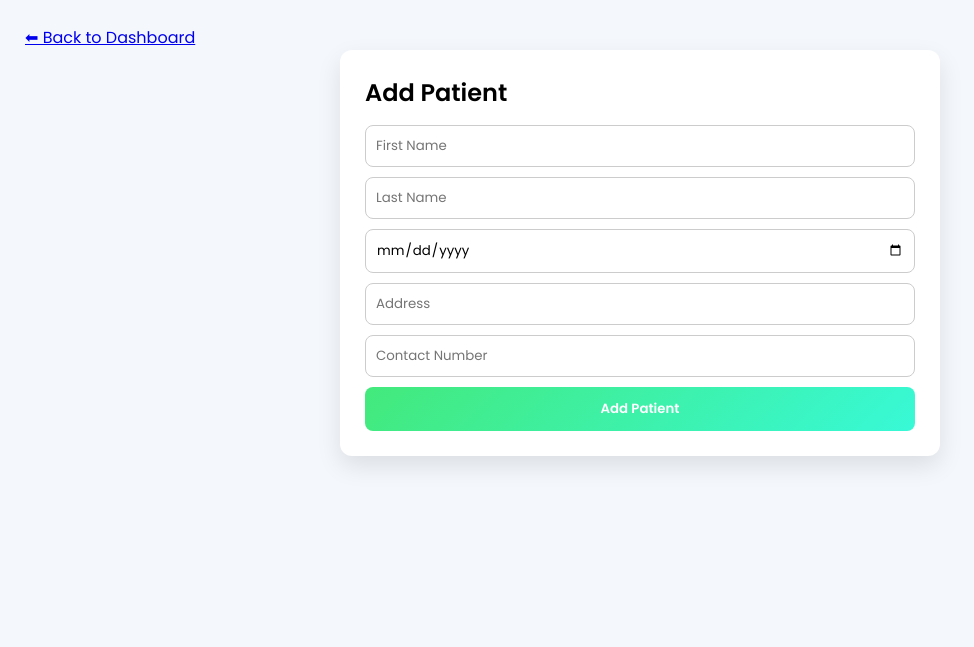
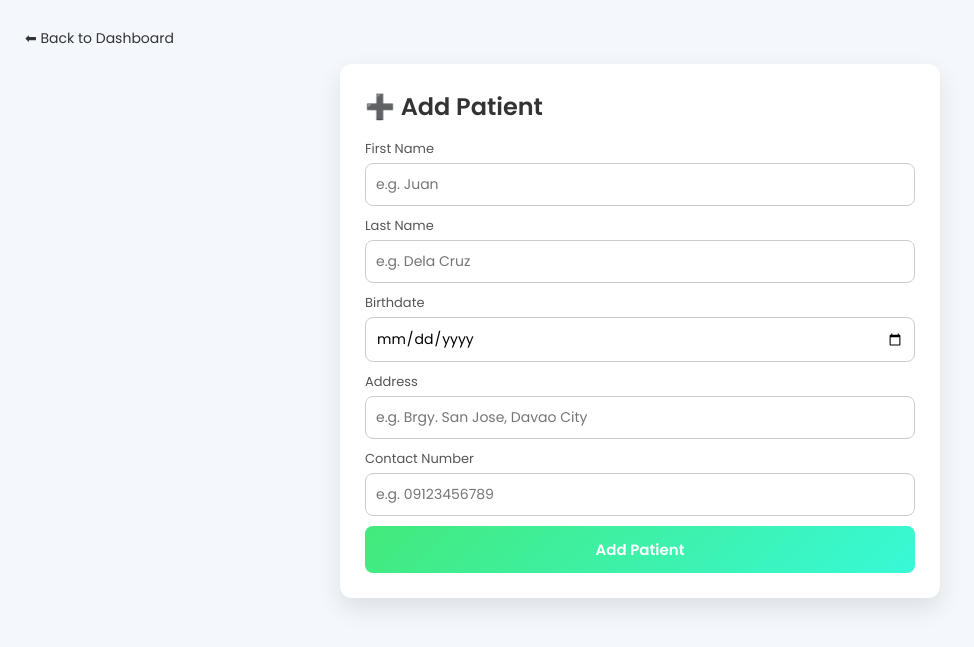
Before and after one commit to desoacido/HMS-system, a PHP site: page /hms2/presentation/bhw/add_patient.php in a window 1280 px wide. Shown: the top 647 px of the page, without its empty margins (0-974 px from the left). Run offline with PHP 8.4, Linux system fonts and the light colour scheme.

Commit message:
Update add_patient.php

```diff
--- a/presentation/bhw/add_patient.php
+++ b/presentation/bhw/add_patient.php
@@ -1,6 +1,6 @@
 <?php
-include '../../application/config/db.php';
-include '../../phpqrcode/qrlib.php';
+include $_SERVER['DOCUMENT_ROOT'] . '/application/config/db.php';
+include $_SERVER['DOCUMENT_ROOT'] . '/phpqrcode/qrlib.php';
 
 $message = "";
 
@@ -11,38 +11,43 @@ if (isset($_POST['add_patient'])) {
 
     // CALCULATE AGE
     $birthDate = new DateTime($birthday);
-    $today = new DateTime();
-    $age = $birthDate->diff($today)->y;
+    $today     = new DateTime();
+    $age       = $birthDate->diff($today)->y;
 
     // INSERT PATIENT
-    $stmt = $conn->prepare("INSERT INTO patients
+    $stmt = $conn->prepare("
+        INSERT INTO patients
         (first_name, last_name, birthdate, address, contact_number, qr_code)
         VALUES
-        (:first, :last, :birthdate, :address, :contact, NULL)");
-
+        (:first, :last, :birthdate, :address, :contact, NULL)
+    ");
     $stmt->execute([
-        ':first' => $_POST['first_name'],
-        ':last' => $_POST['last_name'],
-        ':birthdate' => $birthday,
-        ':address' => $_POST['address'],
-        ':contact' => $_POST['contact_number']
+        ':first'    => $_POST['first_name'],
+        ':last'     => $_POST['last_name'],
+        ':birthdate'=> $birthday,
+        ':address'  => $_POST['address'],
+        ':contact'  => $_POST['contact_number']
     ]);
 
     $patient_id = $conn->lastInsertId();
 
-    // QR FOLDER
-    $path = "../../qrcodes/";
+    // ✅ FIXED: Absolute path so it works on localhost AND online server
+    $path = $_SERVER['DOCUMENT_ROOT'] . '/qrcodes/';
     if (!file_exists($path)) {
         mkdir($path, 0777, true);
     }
 
     $file = $path . "patient_" . $patient_id . ".png";
 
-    $data = "http://localhost/hms2/presentation/patient/view.php?id=" . $patient_id;
+    // ✅ FIXED: Dynamic base URL — works on localhost and live domain
+    $base_url = (isset($_SERVER['HTTPS']) && $_SERVER['HTTPS'] === 'on' ? "https" : "http")
+                . "://" . $_SERVER['HTTP_HOST'];
+    $data = $base_url . "/presentation/patient/view.php?id=" . $patient_id;
 
+    // GENERATE QR
     QRcode::png($data, $file, QR_ECLEVEL_L, 6);
 
-    // UPDATE QR
+    // UPDATE QR PATH IN DB
     $stmt = $conn->prepare("UPDATE patients SET qr_code = :qr WHERE id = :id");
     $stmt->execute([
         ':qr' => "qrcodes/patient_" . $patient_id . ".png",
@@ -52,91 +57,118 @@ if (isset($_POST['add_patient'])) {
     $message = "Patient added successfully + QR generated 👍";
 }
 ?>
-
 <!DOCTYPE html>
 <html lang="en">
 <head>
 <meta charset="UTF-8">
 <title>Add Patient</title>
-
 <link href="https://fonts.googleapis.com/css2?family=Poppins:wght@300;400;600&display=swap" rel="stylesheet">
-
 <style>
-*{margin:0;padding:0;box-sizing:border-box;font-family:'Poppins',sans-serif;}
-
-body{
-    background:#f4f7fb;
-    padding:25px;
+* {
+    margin: 0;
+    padding: 0;
+    box-sizing: border-box;
+    font-family: 'Poppins', sans-serif;
 }
-
-.container{
-    max-width:600px;
-    margin:auto;
-    background:white;
-    padding:25px;
-    border-radius:12px;
-    box-shadow:0 10px 25px rgba(0,0,0,0.1);
+body {
+    background: #f4f7fb;
+    padding: 25px;
 }
-
-h2{
-    margin-bottom:15px;
+.back {
+    display: inline-block;
+    margin-bottom: 15px;
+    color: #333;
+    text-decoration: none;
+    font-size: 14px;
 }
-
-input{
-    width:100%;
-    padding:10px;
-    margin-bottom:10px;
-    border:1px solid #ccc;
-    border-radius:8px;
+.back:hover {
+    color: #007bff;
 }
-
-button{
-    width:100%;
-    padding:12px;
-    border:none;
-    border-radius:8px;
-    background:linear-gradient(135deg,#43e97b,#38f9d7);
-    color:white;
-    font-weight:600;
-    cursor:pointer;
+.container {
+    max-width: 600px;
+    margin: auto;
+    background: white;
+    padding: 25px;
+    border-radius: 12px;
+    box-shadow: 0 10px 25px rgba(0,0,0,0.1);
 }
-
-.success{
-    background:#e8f5e9;
-    padding:10px;
-    border-radius:8px;
-    margin-bottom:10px;
-    color:#1b5e20;
+h2 {
+    margin-bottom: 15px;
+    color: #333;
+}
+input {
+    width: 100%;
+    padding: 10px;
+    margin-bottom: 10px;
+    border: 1px solid #ccc;
+    border-radius: 8px;
+    font-size: 14px;
+}
+input:focus {
+    outline: none;
+    border-color: #43e97b;
+}
+button {
+    width: 100%;
+    padding: 12px;
+    border: none;
+    border-radius: 8px;
+    background: linear-gradient(135deg, #43e97b, #38f9d7);
+    color: white;
+    font-weight: 600;
+    cursor: pointer;
+    font-size: 15px;
+    transition: opacity 0.2s;
+}
+button:hover {
+    opacity: 0.9;
+}
+.success {
+    background: #e8f5e9;
+    padding: 10px 14px;
+    border-radius: 8px;
+    margin-bottom: 15px;
+    color: #1b5e20;
+    border-left: 4px solid #43e97b;
+    font-size: 14px;
+}
+label {
+    font-size: 13px;
+    color: #555;
+    margin-bottom: 4px;
+    display: block;
 }
 </style>
 </head>
+<body>
 
-<body>
-<a href="/hms2/presentation/bhw/dashboard.php" class="back">⬅ Back to Dashboard</a>
+<a href="/presentation/bhw/dashboard.php" class="back">⬅ Back to Dashboard</a>
+
 <div class="container">
+    <h2>➕ Add Patient</h2>
 
-<h2>Add Patient</h2>
+    <?php if ($message): ?>
+        <div class="success"><?= htmlspecialchars($message) ?></div>
+    <?php endif; ?>
 
-<?php if($message): ?>
-    <div class="success"><?= $message ?></div>
-<?php endif; ?>
+    <form method="POST">
+        <label>First Name</label>
+        <input type="text" name="first_name" placeholder="e.g. Juan" required>
 
-<form method="POST">
+        <label>Last Name</label>
+        <input type="text" name="last_name" placeholder="e.g. Dela Cruz" required>
 
-    <input type="text" name="first_name" placeholder="First Name" required>
+        <label>Birthdate</label>
+        <input type="date" name="birthdate" required>
 
-    <input type="text" name="last_name" placeholder="Last Name" required>
+        <label>Address</label>
+        <input type="text" name="address" placeholder="e.g. Brgy. San Jose, Davao City" required>
 
-    <input type="date" name="birthdate" required>
+        <label>Contact Number</label>
+        <input type="text" name="contact_number" placeholder="e.g. 09123456789" required>
 
-    <input type="text" name="address" placeholder="Address" required>
-
-    <input type="text" name="contact_number" placeholder="Contact Number" required>
-
-    <button type="submit" name="add_patient">Add Patient</button>
-
-</form>
-
+        <button type="submit" name="add_patient">Add Patient</button>
+    </form>
 </div>
 
 </body>
```
